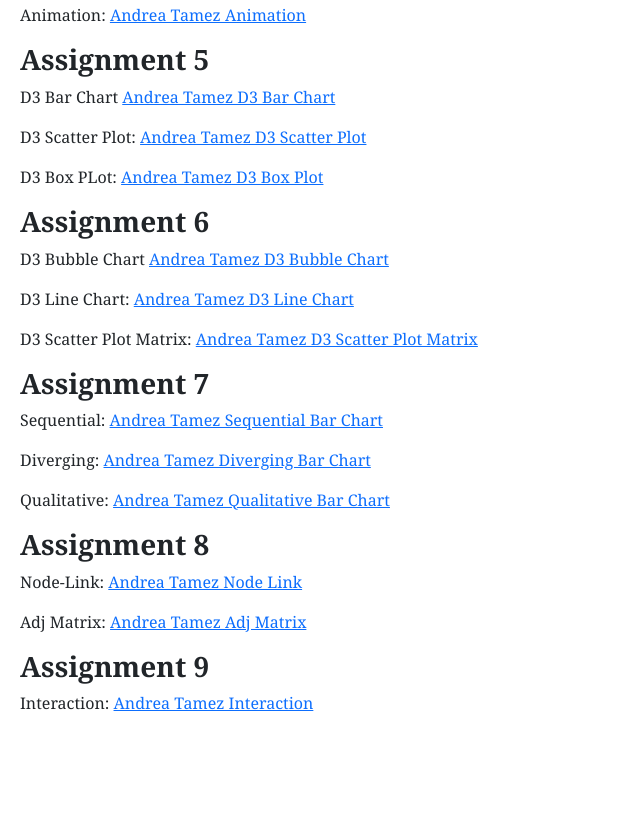
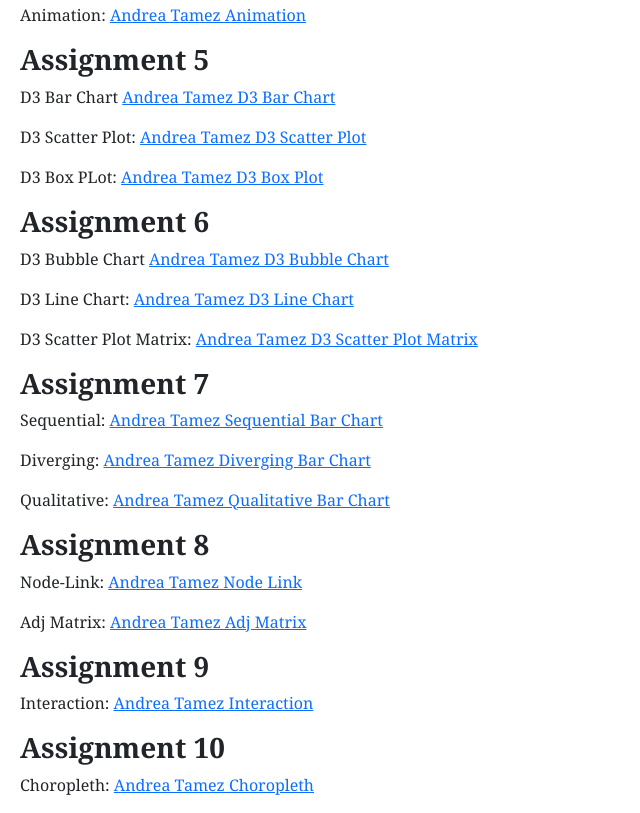
Before and after one commit to atamezmunoz/atamezmunoz.github.io, a plain HTML site: page index.html in a window 1280 px wide. Shown: the part 857-1670 px from the top of the page, without its empty margins (0-640 px from the left). Before the commit the page ends 1588 px from the top, so only its background shows below. Drawn offline with nearby package versions, Linux system fonts and the light colour scheme.

Commit message:
Assignment 10

```diff
--- a/index.html
+++ b/index.html
@@ -113,6 +113,14 @@
 
 
         </section>
+
+        <section>
+          <h3 class="titles">Assignment 10</h3>
+
+          <p>Choropleth: <a href="https://bl.ocks.org/atamezmunoz/e39805877788d05d8f700960d46b2073">Andrea Tamez Choropleth</a> </p>
+
+
+        </section>
       </div>
 
     </body>
```
